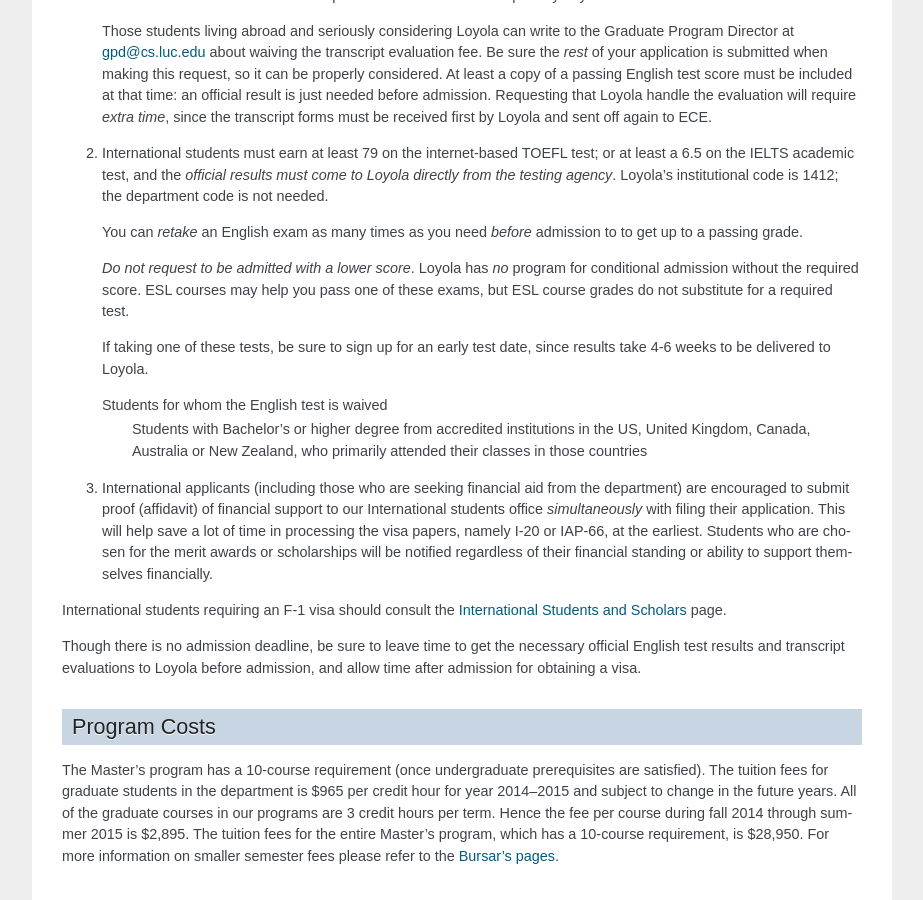
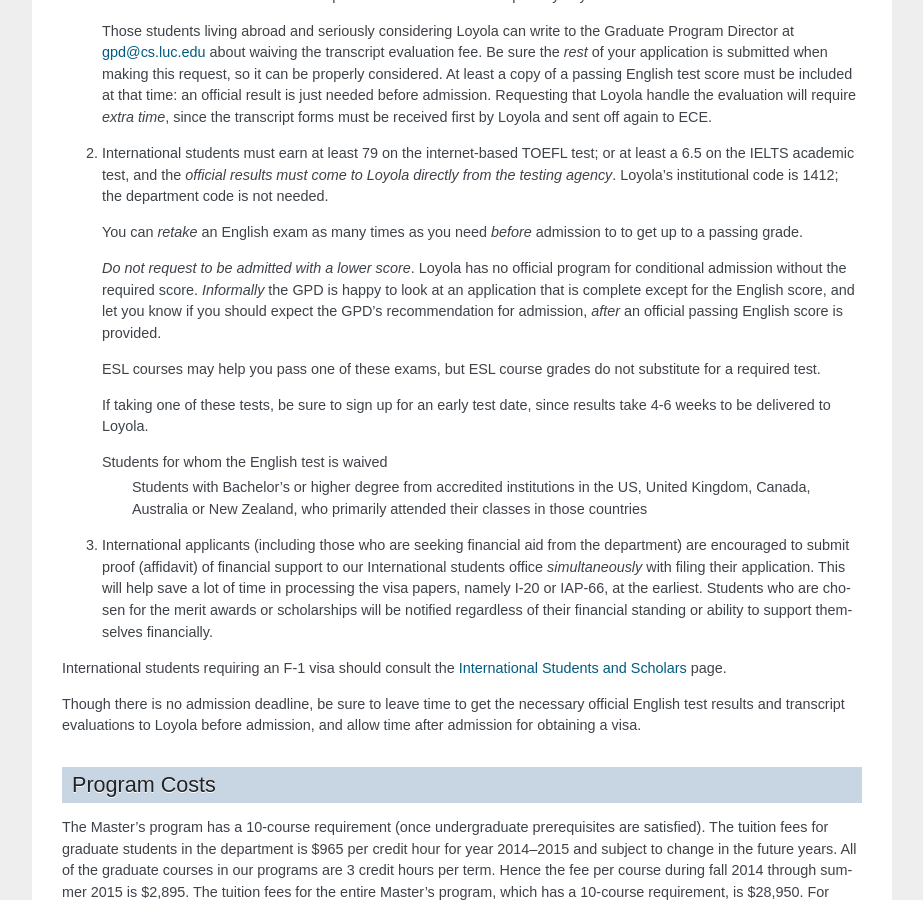
Before and after one commit to LoyolaChicagoCS/gradhandbook, a Sphinx documentation site: the page built from source/prospective_students.rst, in a window 1280 px wide and 900 px high, scrolled down 1480 px. Shown: the whole window, without its empty margins (198-1121 px from the left). Built offline with Sphinx 7.4.7, drawn with Linux system fonts in a browser that asks for light colours.

Commit message:
admission advice with low English

```diff
--- a/source/prospective_students.rst
+++ b/source/prospective_students.rst
@@ -141,8 +141,13 @@
      to to get up to a passing grade.
 
      *Do not request to be admitted with a lower score*.
-     Loyola has *no* program for conditional admission without the required
-     score.  ESL courses may help you pass one of these exams, but ESL
+     Loyola has no official program for conditional admission without the required
+     score.
+     *Informally* the GPD is happy to look at an application that is complete except
+     for the English score, and let you know if you should expect the GPD's
+     recommendation for admission, *after* an official passing English score is provided.
+
+     ESL courses may help you pass one of these exams, but ESL
      course grades do not substitute for a required test.
 
      If taking one of these tests, be sure to sign up for an early test date,
```
